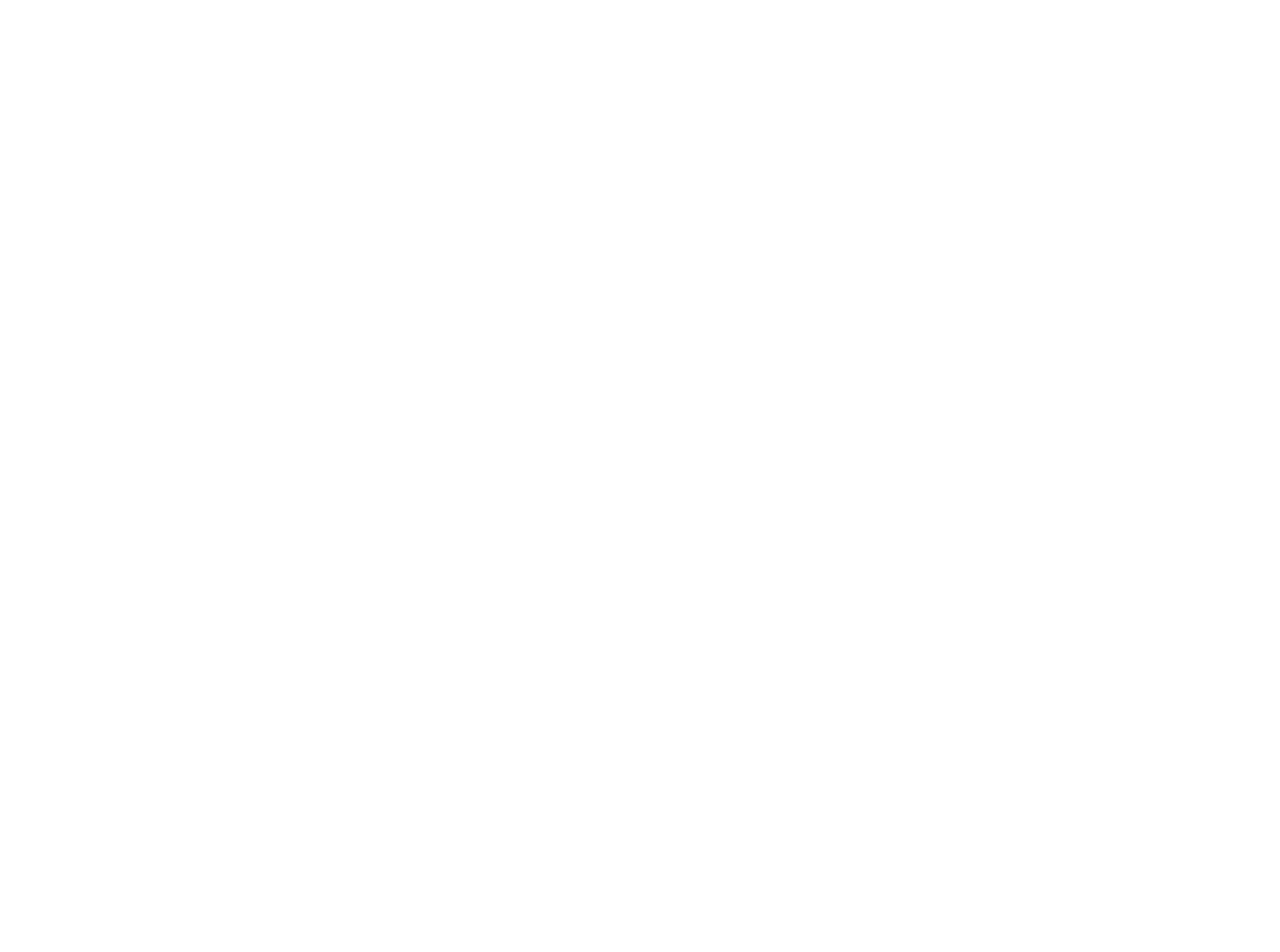
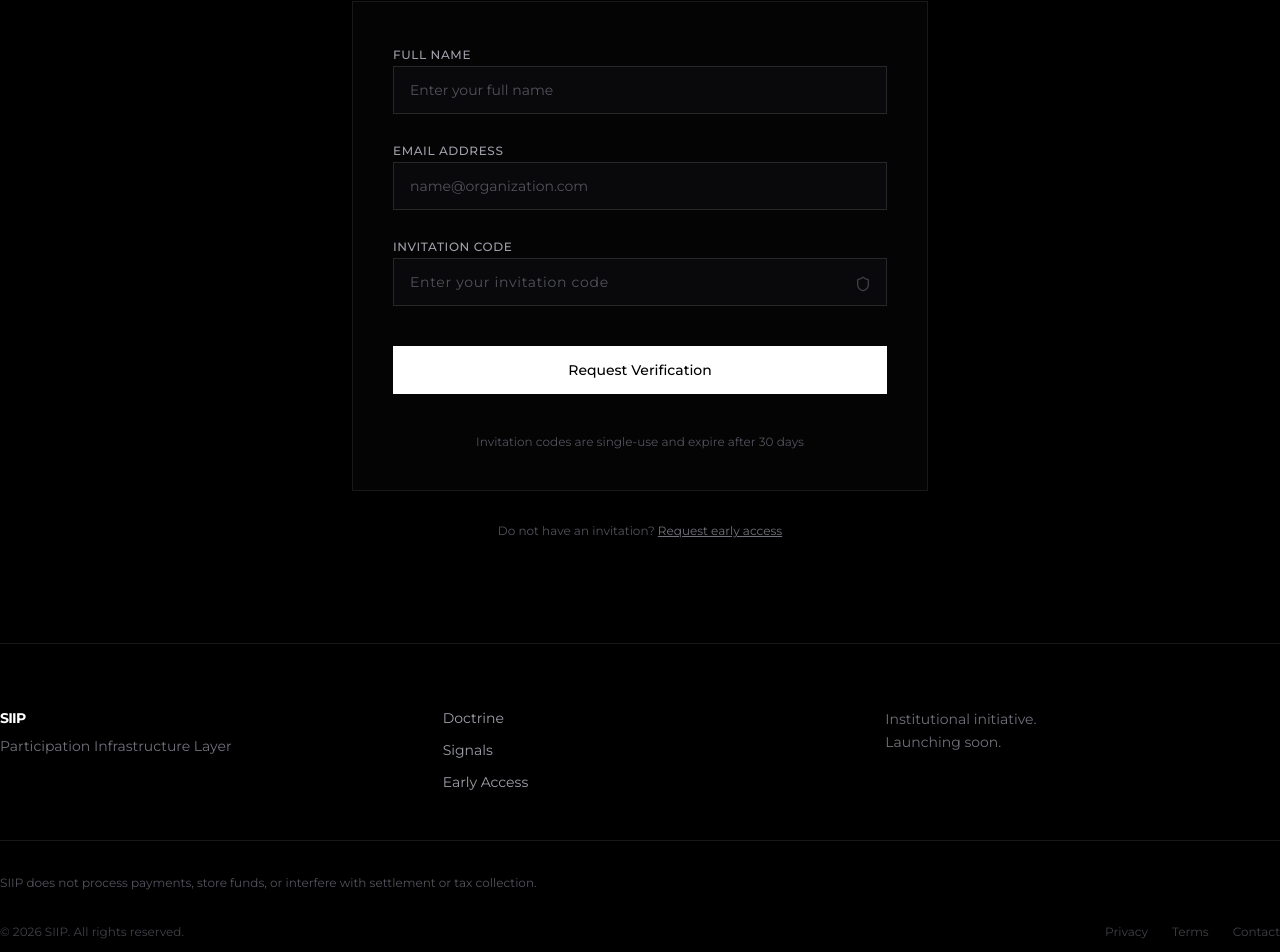
Before and after one commit to akmmubashir/siip-web, a Next.js app: page /access in a window 1280 px wide. Shown: the part 491-1443 px from the top of the page. Before the commit the page ends 800 px from the top, so only its background shows below. Built offline with nearby package versions, Linux system fonts and the light colour scheme.

Commit message:
addded access page

```diff
--- a/app/access/page.tsx
+++ b/app/access/page.tsx
@@ -1,8 +1,15 @@
 import React from 'react'
+import { Navigation } from '../components/siip/Navigation'
+import { Footer } from '../components/siip/Footer'
+import CouncilAccessSection from '../components/siip/CouncilAccessSection'
 
 const page = () => {
     return (
-        <div>page</div>
+        <div className='bg-black text-white'>
+            <Navigation />
+            <CouncilAccessSection />
+            <Footer />
+        </div>
     )
 }
 
--- a/app/components/siip/CouncilAccessPage.tsx
+++ b/app/components/siip/CouncilAccessSection.tsx
@@ -1,11 +1,12 @@
+"use client";
 import React, { useState } from 'react';
 import { motion, AnimatePresence } from 'framer-motion';
-import { Navigation } from '../components/siip/Navigation';
-import { Footer } from '../components/siip/Footer';
-import { Button } from '../components/ui/Button';
-import { Input } from '../components/ui/Input';
 import { Shield, CheckCircle2 } from 'lucide-react';
-export function CouncilAccessPage() {
+import Link from 'next/link';
+import { Input } from '../ui/Input';
+import { Button } from '../ui/Button';
+
+const CouncilAccessSection = () => {
   const [isSubmitted, setIsSubmitted] = useState(false);
   const [isSubmitting, setIsSubmitting] = useState(false);
   const handleSubmit = async (e: React.FormEvent) => {
@@ -16,11 +17,12 @@
     setIsSubmitting(false);
     setIsSubmitted(true);
   };
-  return <main className="min-h-screen bg-black text-zinc-50 selection:bg-zinc-800 selection:text-white">
-      <Navigation />
+  return (
+    <main className="min-h-screen bg-black text-zinc-50 selection:bg-zinc-800 selection:text-white">
 
-      <div className="min-h-screen flex items-center justify-center px-6 py-24">
-        <div className="max-w-lg w-full">
+
+      <div className="min-h-screen flex items-center justify-center px-6 py-26">
+        <div className="max-w-xl w-full">
           <motion.div initial={{
           opacity: 0,
           y: 20
@@ -39,7 +41,7 @@
               Council Access
             </h1>
 
-            <div className="max-w-md mx-auto space-y-4">
+            <div className="mx-auto space-y-4">
               <p className="text-lg text-zinc-400 leading-relaxed">
                 The SIIP Council is an invitation-led body responsible for
                 preserving the doctrine, integrity, and institutional alignment
@@ -100,7 +102,7 @@
 
                   <div className="relative">
                     <Input label="Invitation Code" placeholder="Enter your invitation code" className="font-mono tracking-wider" required />
-                    <div className="absolute right-4 top-[42px] pointer-events-none">
+                    <div className="absolute right-4 top-10.5 pointer-events-none">
                       <Shield className="h-4 w-4 text-zinc-700" />
                     </div>
                   </div>
@@ -128,14 +130,16 @@
         }} className="text-center mt-8">
             <p className="text-xs text-zinc-600">
               Do not have an invitation?{' '}
-              <a href="/#early-access" className="text-zinc-500 hover:text-zinc-300 transition-colors underline">
+              <Link href="/#early-access" className="text-zinc-500 hover:text-zinc-300 transition-colors underline">
                 Request early access
-              </a>
+              </Link>
             </p>
           </motion.div>
         </div>
       </div>
 
-      <Footer />
-    </main>;
+    </main>
+  )
 }
+
+export default CouncilAccessSection
--- a/app/components/siip/Footer.tsx
+++ b/app/components/siip/Footer.tsx
@@ -49,7 +49,7 @@
         {/* Bottom Bar */}
         <div className="flex flex-col md:flex-row justify-between items-start md:items-center gap-6 pt-8">
           <p className="text-xs text-zinc-700">
-            © {new Date().getFullYear()} SIIP Infrastructure. All rights
+            © {new Date().getFullYear()} SIIP. All rights
             reserved.
           </p>
           <div className="flex gap-6">
--- a/app/components/siip/Navigation.tsx
+++ b/app/components/siip/Navigation.tsx
@@ -29,9 +29,9 @@
           <Link href="/signals" className={`text-xs font-mono transition-colors ${currentPath === '/signals' ? 'text-white' : 'text-zinc-500 hover:text-zinc-300'}`}>
             SIGNALS
           </Link>
-          <div className="text-xs font-mono text-zinc-600 hidden sm:block">
+          {/* <div className="text-xs font-mono text-zinc-600 hidden sm:block">
             INFRASTRUCTURE LAYER
-          </div>
+          </div> */}
         </div>
       </div>
     </motion.nav>;
```
